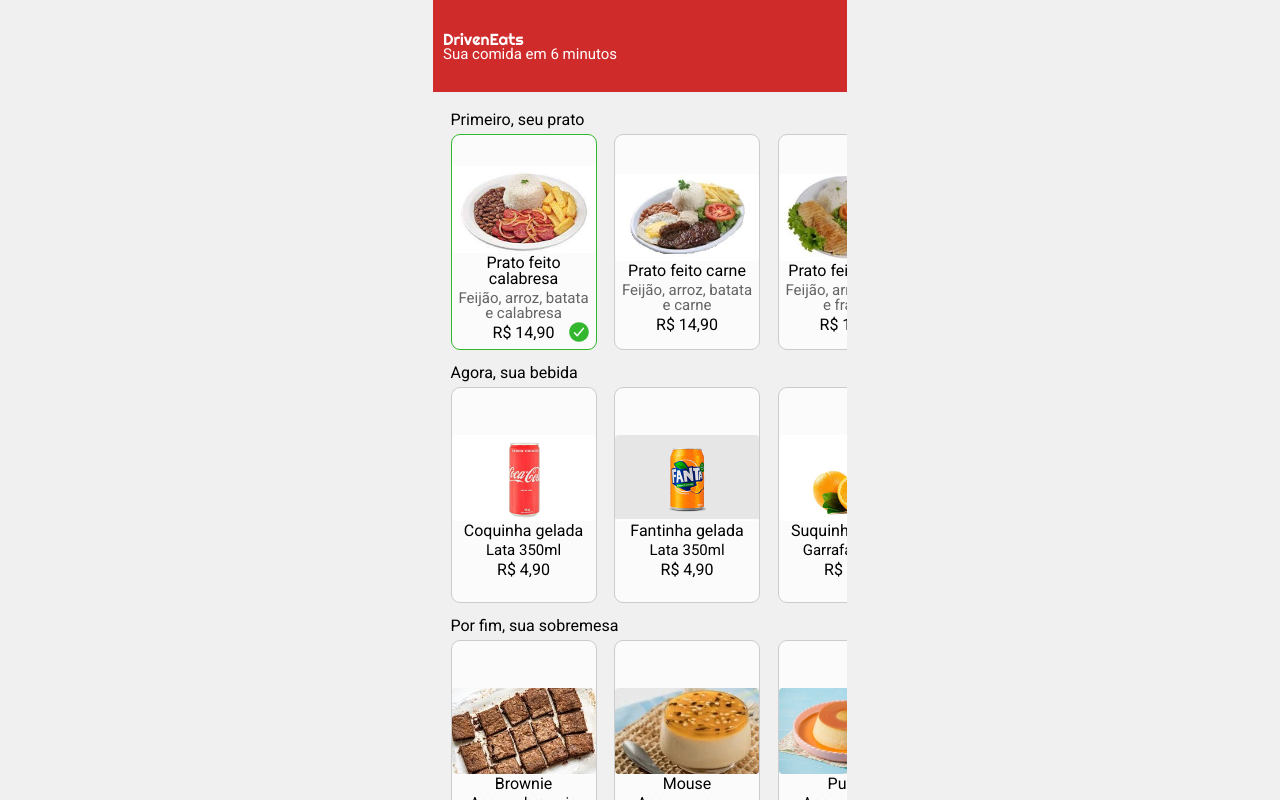
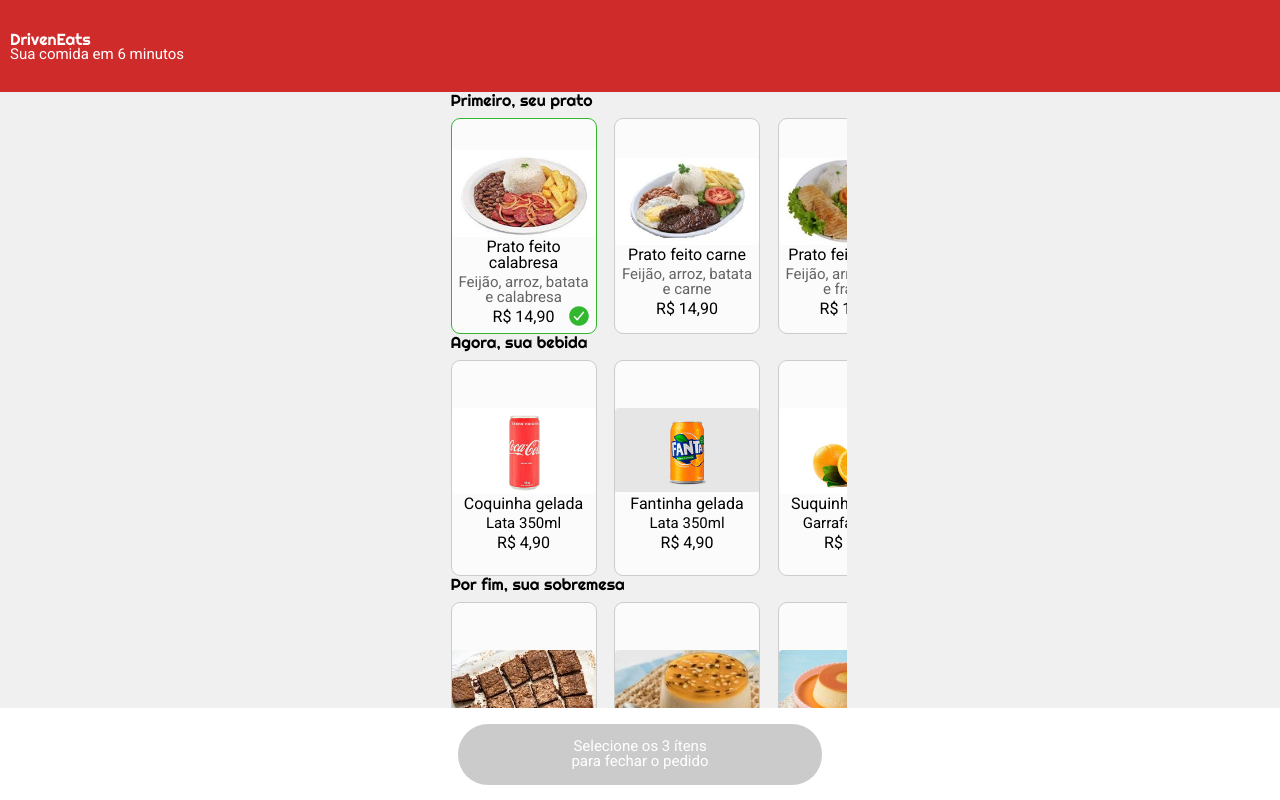
Before and after one commit to zabeleOliveira/DrivenEats, a plain HTML site: page index.html in a window 1280 px wide. Both pictures are taken after a click on the element 523 px from the left and 242 px from the top of the page. Shown: the top 800 px of the page. Drawn offline with nearby package versions, Linux system fonts and the light colour scheme; a web font is replaced by a local one.

Commit message:
versão corrigida

```diff
--- a/script.js
+++ b/script.js
@@ -8,6 +8,9 @@ document.addEventListener("DOMContentLoaded", function() {
 
     sections.forEach(section => {
         const items = section.querySelectorAll('.prato1');
+
+
+        enableDragScroll(section);
 
         items.forEach(item => {
             item.addEventListener('click', () => {
@@ -38,31 +41,61 @@ document.addEventListener("DOMContentLoaded", function() {
         const selectedItems = document.querySelectorAll('.selected');
         let total = 0;
         let itemsHtml = '';
+        let message = 'Olá, gostaria de fazer o pedido:\n';
 
         selectedItems.forEach(item => {
             const name = item.querySelector('h6').innerText;
             const price = parseFloat(item.querySelectorAll('h6')[1].innerText.replace('R$ ', '').replace(',', '.'));
             total += price;
             itemsHtml += `<p>${name} - R$ ${price.toFixed(2)}</p>`;
+            message += `- ${name}\n`;
         });
 
         itemsHtml += `<h3>Total: R$ ${total.toFixed(2)}</h3>`;
+        message += `Total: R$ ${total.toFixed(2)}`;
+
         modalContent.innerHTML = itemsHtml;
         modalOverlay.style.display = 'flex';
+
+        confirmButton.addEventListener('click', function() {
+            const whatsappLink = `https://wa.me/5581987010502/?text=${encodeURIComponent(message)}`;
+            window.location.href = whatsappLink;
+        });
     }
-
-    confirmButton.addEventListener('click', function() {
-        alert('Pedido confirmado!');
-        modalOverlay.style.display = 'none';
-    });
 
     cancelButton.addEventListener('click', function() {
         modalOverlay.style.display = 'none';
     });
 
 
-    function closeModal() {
-        document.body.classList.remove('modal-active');
-        modalOverlay.style.display = 'none';
+    function enableDragScroll(container) {
+        let isDown = false;
+        let startX;
+        let scrollLeft;
+
+        container.addEventListener('mousedown', (e) => {
+            isDown = true;
+            container.classList.add('active');
+            startX = e.pageX - container.offsetLeft;
+            scrollLeft = container.scrollLeft;
+        });
+
+        container.addEventListener('mouseleave', () => {
+            isDown = false;
+            container.classList.remove('active');
+        });
+
+        container.addEventListener('mouseup', () => {
+            isDown = false;
+            container.classList.remove('active');
+        });
+
+        container.addEventListener('mousemove', (e) => {
+            if (!isDown) return;
+            e.preventDefault();
+            const x = e.pageX - container.offsetLeft;
+            const walk = (x - startX) * 3;
+            container.scrollLeft = scrollLeft - walk;
+        });
     }
 });
--- a/styles.css
+++ b/styles.css
@@ -1,30 +1,35 @@
 body {
     font-family: "Roboto", sans-serif;
     max-width: 414px;
-    overflow-x: hidden;
     margin: 0 auto;
     background-color: #f0f0f0;
+    overflow-x: hidden;
+    padding-top: 92px;
+    padding-bottom: 92px;
 }
 
 .topo {
+    position: fixed;
+    top: 0;
+    left: 0;
+    right: 0;
     color: #FFFFFF;
     background-color: #CF2B2B;
-    width: 414px;
     height: 92px;
-    margin: 0 0 20px 0;
     display: flex;
     flex-direction: column;
     justify-content: center;
     padding-left: 10px;
     box-sizing: border-box;
+    z-index: 1000;
+    width: 100%;
 }
 
 .topo h1 {
     font-family: "Righteous", sans-serif;
 }
 
-.topo h1,
-.topo p {
+.topo h1, .topo p {
     margin: 0;
 }
 
@@ -34,7 +39,7 @@ body {
     margin-left: 17.5px;
 }
 
-.pratos h2 {
+.primeiro, .agora, .porfim {
     font-family: "Righteous", sans-serif;
     margin: 0 0 10px 0;
 }
@@ -43,27 +48,13 @@ body {
     opacity: 0.6;
 }
 
-.pratos,
-.bebidas,
-.sobremesas {
-    margin: 0;
-    padding: 0;
+.pratos, .bebidas, .sobremesas {
     display: flex;
     flex-direction: row;
     gap: 17.5px;
     overflow-x: hidden;
-}
-
-.primeiro {
-    margin: 0 0 5px 0;
-}
-
-.agora {
-    margin: 15px 0 5px 0;
-}
-
-.porfim {
-    margin: 15px 0 5px 0;
+    margin: 0;
+    padding: 0;
 }
 
 .prato1 {
@@ -78,7 +69,6 @@ body {
     align-items: center;
     border: 1px solid #ccc;
     box-sizing: border-box;
-    margin-top: 1px;
     position: relative;
 }
 
@@ -90,8 +80,7 @@ body {
     margin-top: 25px;
 }
 
-.prato1 h6,
-.prato1 p {
+.prato1 h6, .prato1 p {
     margin: 2px;
 }
 
@@ -104,13 +93,17 @@ p {
 }
 
 .finalizar {
+    position: fixed;
+    bottom: 0;
+    left: 0;
+    right: 0;
     background-color: #FFFFFF;
-    width: 414px;
     height: 92px;
     display: flex;
     align-items: center;
     justify-content: center;
-    margin: 15px 0 10px 0;
+    z-index: 1000;
+    width: 100%;
 }
 
 .selecionar {
@@ -142,7 +135,6 @@ p {
     font-size: 24px;
     color: #32B72F;
 }
-
 
 .prato1.selected ion-icon {
     display: block;
```
